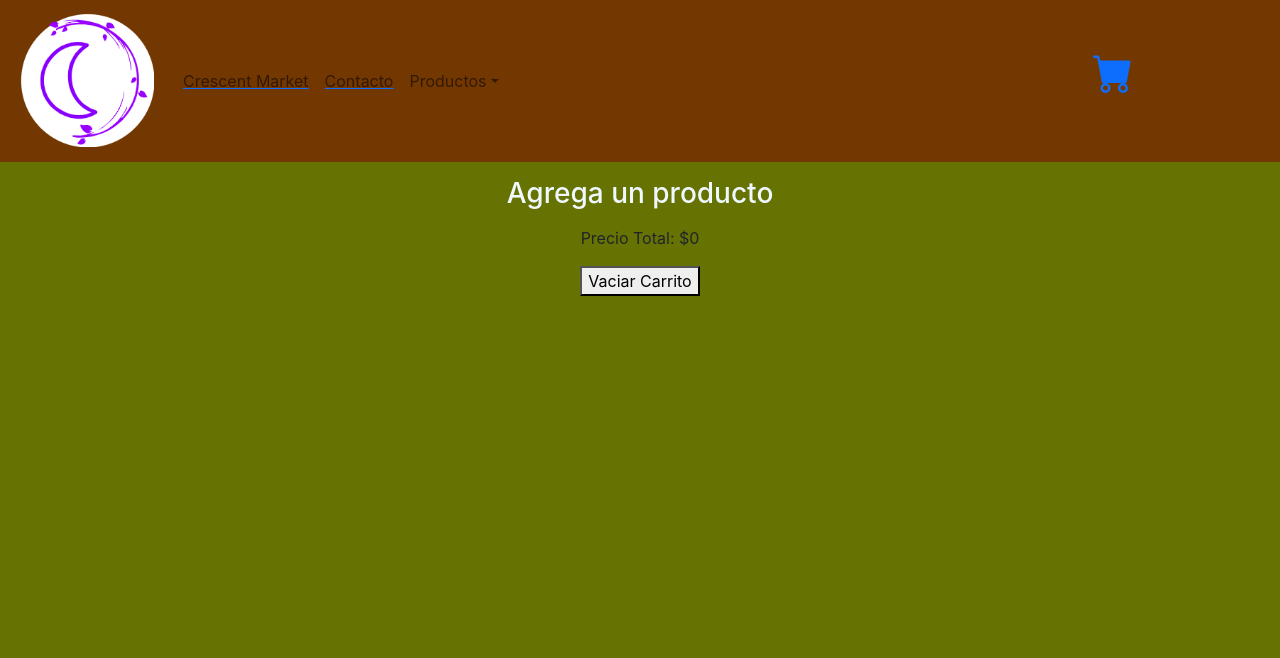
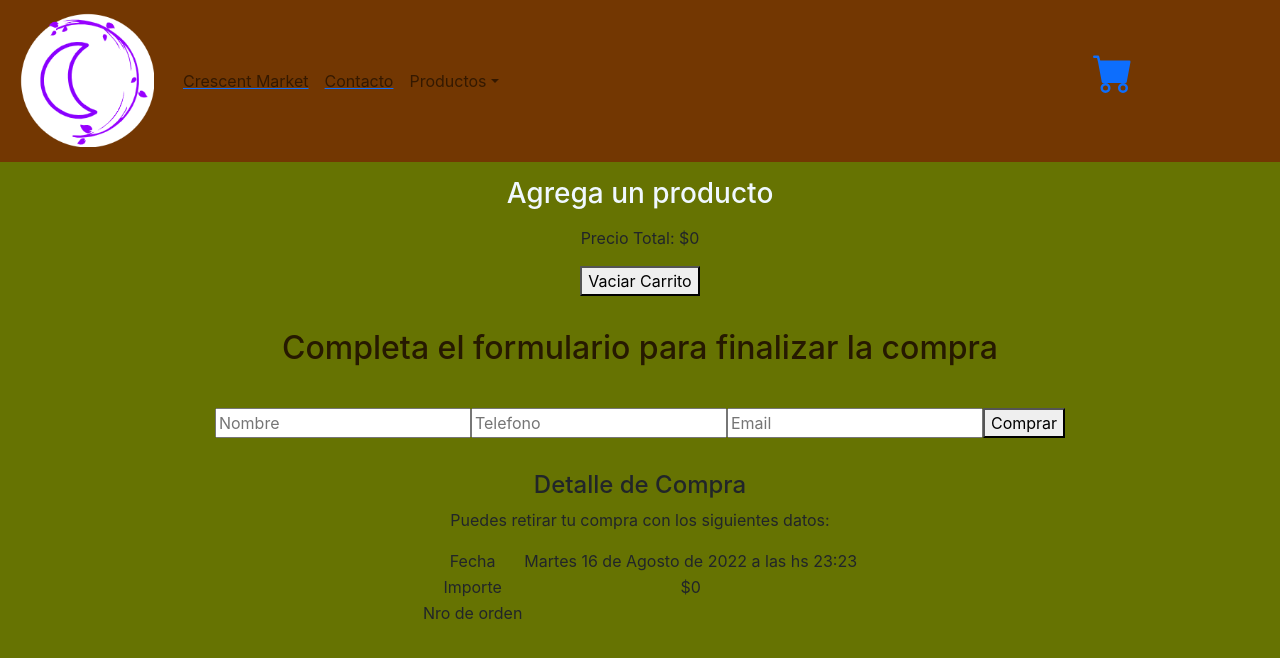
Before and after one commit to JPCalou/Crescent-Mall, a React (Create React App) app: page /cart in a window 1280 px wide. Shown: the top 658 px of the page. Built offline with nearby package versions, Linux system fonts and the light colour scheme.

Commit message:
Firebase 2, genero orden de compra y la subo a firebase

```diff
--- a/src/Components/CartContainer/CartContainer.js
+++ b/src/Components/CartContainer/CartContainer.js
@@ -1,14 +1,49 @@
-import React from 'react'
+import React, { useState } from 'react'
 import { useContext } from 'react'
 import { CartContext } from '../Contextos/CartContext';
 import './CartContainer.css';
-import {Link} from 'react-router-dom'
+import {Link} from 'react-router-dom';
+import dataBase from '../../utils/firebase';
+import { collection,addDoc } from 'firebase/firestore';
 
 
 export const CartContainer = () => {
-  const { listaCarrito,precioTotal } = useContext(CartContext);
-  const { removeProducto } = useContext(CartContext);
-  const { clearCarrito } = useContext(CartContext);
+  const { listaCarrito,precioTotal,removeProducto,clearCarrito } = useContext(CartContext);
+ const [ordenId, setOrdenId]= useState("")
+ const fecha= new Date();
+const diasSemana = ['Domingo','Lunes','Martes','Miercoles','Jueves','Viernes','Sabado']
+const meses = ['Enero','Febrero','Marzo','Abril','Mayo','Junio','Julio','Agosto','Septiembre','Octubre','Noviembre','Diciembre']
+const fechaActualizada = `${diasSemana[fecha.getDay()]} ${fecha.getDate()} de ${meses[fecha.getMonth()]} de ${fecha.getFullYear()} a las hs ${fecha.getHours()}:${fecha.getMinutes()}`
+
+// console.log(`${diasSemana[fecha.getDay()]} ${fecha.getDate()} de ${meses[fecha.getMonth()]} de ${fecha.getFullYear()} a las hs ${fecha.getHours()}:${fecha.getMinutes()}`)
+
+  const sendOrder= (e)=>{
+    e.preventDefault();
+    const orden = {
+      buyer : {name:e.target[0].value, phone:e.target[1].value , email: e.target[2].value},
+      items:listaCarrito,
+      fecha: fechaActualizada,
+      Total: precioTotal
+    }
+    const queryRef = collection(dataBase, "ordenes");
+    addDoc(queryRef, orden).then(response=>setOrdenId(response.id))
+    console.log(ordenId)
+
+
+
+    console.log(orden)
+  }
+
+  // const detallesDeCompra= ()=>{
+  //   debugger
+  //   return(
+
+  //   )
+  // }
+
+
+
+
 
 
 
@@ -19,13 +54,13 @@ export const CartContainer = () => {
 
       {listaCarrito.length ===0?<Link className='text-decoration-none' to={'/'}><h3 >Agrega un producto</h3></Link>:
        listaCarrito.map((item) => (
-        <div key={item.ID} className="carritoCard">
+        <div key={item.id} className="carritoCard">
           <img src={item.imagen} alt="imagen"></img>
           <p>{item.quantity}</p>
           <p>${item.precio * item.quantity}</p>
           <button
             onClick={() => {
-              removeProducto(item.ID);
+              removeProducto(item.id);
 
             }}
           >
@@ -35,6 +70,33 @@ export const CartContainer = () => {
       )) }
       <p>Precio Total: ${precioTotal}</p>
       <button onClick={clearCarrito}>Vaciar Carrito</button>
+      <hr></hr>
+      <h2>Completa el formulario para finalizar la compra</h2>
+      <hr></hr>
+
+      <form onSubmit={sendOrder}>
+        <input type="text" placeholder='Nombre'></input>
+        <input type= "number" placeholder='Telefono'></input>
+        <input type = "email" placeholder='Email'></input>
+        <button type= "submit" >Comprar</button>
+      </form>
+      <hr></hr>
+      <h4>Detalle de Compra</h4>
+      <p>Puedes retirar tu compra con los siguientes datos:</p>
+      <table>
+        <tr>
+          <td>Fecha</td>
+          <td>{fechaActualizada}</td>
+        </tr>
+        <tr>
+          <td>Importe</td>
+          <td>${precioTotal}</td>
+          </tr>
+        <tr>
+          <td>Nro de orden</td>
+          <td>{ordenId}</td>
+          </tr>
+      </table>
     </div>
   );
 };
--- a/src/Components/Contextos/CartContext.js
+++ b/src/Components/Contextos/CartContext.js
@@ -14,9 +14,9 @@ export const CartProvider = ({ children }) => {
     const addProducto = (producto, quantity) => {
         const newLista = [...listaCarrito];
         //ME FIJO SI YA SE ENCUENTRA EN EL CARRITO
-        if (isInCart(producto.ID)) {
+        if (isInCart(producto.id)) {
             const productIndex = listaCarrito.findIndex(
-                (element) => element.ID === producto.ID
+                (element) => element.id === producto.id
             );
             newLista[productIndex].quantity =
                 newLista[productIndex].quantity + quantity;
@@ -41,22 +41,18 @@ export const CartProvider = ({ children }) => {
     };
 
     const precioTotalProductos = (listaCarrito) => {
-    //   const newPrecio = newLista.reduce((acc, curr) => acc + curr.precio, 0);
-    //   setPrecioTotal(newPrecio);
     const cantidadTotal = listaCarrito.map(item=>parseInt(item.precio) * item.quantity)
     const precioFinal = cantidadTotal.reduce((a,b)=>a+b)
     setPrecioTotal(precioFinal)
-
-
     };
 
     const isInCart = (IdProducto) => {
-        const exist = listaCarrito.some((item) => item.ID === IdProducto);
+        const exist = listaCarrito.some((item) => item.id === IdProducto);
         return exist;
     };
 
     const removeProducto = (IdProducto) => {
-        const nuevoCarrito = listaCarrito.filter((item) => item.ID !== IdProducto);
+        const nuevoCarrito = listaCarrito.filter((item) => item.id !== IdProducto);
         setListaCarrito(nuevoCarrito);
         cantidadProductoTotal(nuevoCarrito);
         precioTotalProductos(nuevoCarrito)
--- a/src/Components/ItemListContainer/ItemList.js
+++ b/src/Components/ItemListContainer/ItemList.js
@@ -9,7 +9,7 @@ export const ItemList = ({ velasAromaticas}) => {
       <h1 className="tituloItemList">Productos</h1>
       <div className="Item">
         {velasAromaticas.map((velas) => {
-          return <Item className="card" productos={velas} key={velas.ID} />;
+          return <Item className="card" productos={velas} key={velas.id} />;
         })}
       </div>
     </div>
--- a/src/Components/NavBar/NavBar.js
+++ b/src/Components/NavBar/NavBar.js
@@ -26,9 +26,9 @@ function NavBar() {
           <LinkBoostrap to={'/'}><Nav.Link >Crescent Market</Nav.Link></LinkBoostrap>
           <LinkBoostrap to={'/contacto'}><Nav.Link >Contacto</Nav.Link></LinkBoostrap>
             <NavDropdown title="Productos" id="basic-nav-dropdown">
-              <LinkBoostrap to={'/category/Vela'}><NavDropdown.Item href="#2">Velas</NavDropdown.Item></LinkBoostrap>
-             <LinkBoostrap to={'/category/Difusor'}> <NavDropdown.Item href="#3">Difusores</NavDropdown.Item></LinkBoostrap>
-              <LinkBoostrap to={'/category/Aromatizador'}><NavDropdown.Item href="#4">Aromatizadores</NavDropdown.Item></LinkBoostrap>
+              <NavDropdown.Item href="#1"><LinkBoostrap to={'/category/Vela'}>Velas</LinkBoostrap></NavDropdown.Item>
+             <NavDropdown.Item href="#2"><LinkBoostrap to={'/category/Difusor'}> Difusores</LinkBoostrap></NavDropdown.Item>
+              <NavDropdown.Item href="#3"><LinkBoostrap to={'/category/Aromatizador'}>Aromatizadores</LinkBoostrap></NavDropdown.Item>
               <NavDropdown.Divider />
               {/* <NavDropdown.Item href="#action/3.4">Mas info ...</NavDropdown.Item> */}
             </NavDropdown>
--- a/src/utils/firebase.js
+++ b/src/utils/firebase.js
@@ -11,6 +11,6 @@ const firebaseConfig = {
   };
 
   const app = initializeApp(firebaseConfig);
-  export const dataBase = getFirestore(app)
+  const dataBase = getFirestore(app)
 
   export default dataBase;
```
